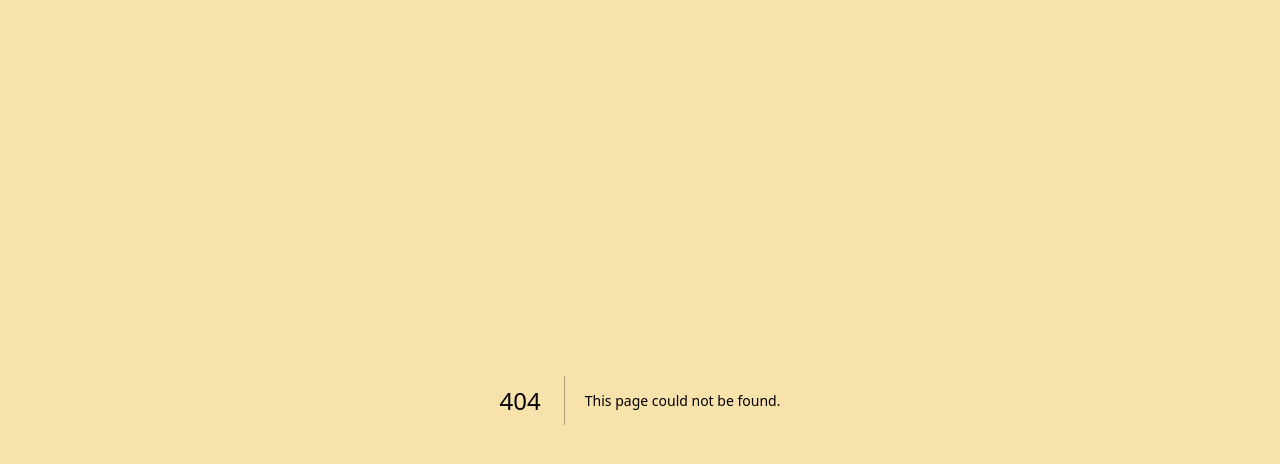
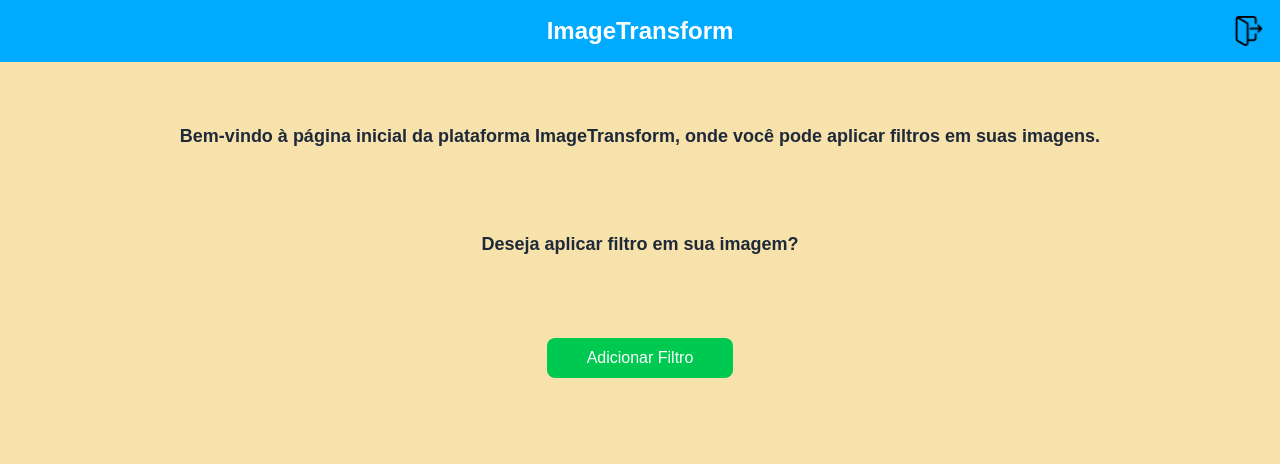
Before and after one commit to mauriciobenjamin700/image-transform-web, a Next.js app: page /initial in a window 1280 px wide. Before the commit this address had no page. Shown: the top 464 px of the page. Built offline with nearby package versions, Linux system fonts and the light colour scheme.

Commit message:
novas page para tela inicial e ajustes

```diff
--- /dev/null
+++ b/src/app/initial/page.tsx
@@ -0,0 +1,28 @@
+"use client";
+
+import React from "react";
+import Header from "../../components/Header"; // Importe o componente Header
+import { useRouter } from "next/navigation";
+
+export default function InitialPage() {
+  const router = useRouter();
+
+  return (
+    <main className="flex flex-col items-center h-screen">
+      <Header /> {/* Exibe o componente Header */}
+      <div className="mt-15 text-lg font-semibold text-center text-gray-800">
+        Bem-vindo à página inicial da plataforma ImageTransform, onde você pode aplicar filtros em suas imagens.
+      </div>
+      <div className="mt-20 text-lg font-semibold text-center text-gray-800">
+        Deseja aplicar filtro em sua imagem?
+      </div>
+      {/* Botão para ir para a página de seleção de filtro */}
+      <button
+            onClick={() => router.push("/")} // Redireciona para a página de câmera
+            className="bg-green-500 mt-20 text-white px-10 py-2 rounded-lg hover:bg-green-600"
+          >
+            Adicionar Filtro
+      </button>
+    </main>
+  );
+}
--- a/src/app/page.tsx
+++ b/src/app/page.tsx
@@ -24,12 +24,12 @@ export default function Home() {
 
       {/* Botões abaixo do Header */}
       <div className="flex flex-col items-center justify-center h-screen gap-8">
-        <div className="flex gap-8">
+        <div className="flex gap-20 ">
           {/* Botão 1 */}
-          <div className="flex flex-col items-center">
+          <div className="flex flex-col items-center ">
             <button
               onClick={handleNavigateToCamera}
-              className="bg-[#CEB863] p-4 rounded-lg"
+              className="bg-[#CEB863] p-4 rounded-lg ml-auto hover:shadow-lg hover:shadow-gray-800 transition-shadow"
             >
               <Image src={icon1} alt="Icon 1" width={50} height={50} />
             </button>
@@ -40,7 +40,7 @@ export default function Home() {
           <div className="flex flex-col items-center">
             <button
               onClick={handleNavigateToGallery}
-              className="bg-[#CEB863] p-4 rounded-lg"
+              className="bg-[#CEB863] p-4 rounded-lg ml-auto hover:shadow-lg hover:shadow-gray-800 transition-shadow"
             >
               <Image src={icon2} alt="Icon 2" width={50} height={50} />
             </button>
--- a/src/components/Header/index.tsx
+++ b/src/components/Header/index.tsx
@@ -2,31 +2,29 @@
 
 import Image from 'next/image';
 import React from 'react';
-import uploadIcon from '../../assets/saida.svg';
+import { useRouter } from 'next/navigation';
+import uploadIcon from '../../assets/sair.svg';
 
 export default function Header() {
-  const handleOpenAndCloseTab = () => {
-    window.open('https://www.google.com');
-    window.close(); // Fecha a aba atual
-  };
+  const router = useRouter();
 
   return (
-    <header className="bg-[#00AAFF] text-white p-4 flex items-center relative w-full">
+    <header className="bg-[#00AAFF] text-white p-2 flex items-center relative w-full">
       {/* Texto centralizado */}
-      <div className="absolute left-1/2 transform -translate-x-1/2 text-lg font-semibold">
+      <div className="absolute left-1/2 transform -translate-x-1/2  text-2xl font-semibold">
         ImageTransform
       </div>
 
       {/* Botão alinhado à direita */}
       <button
-        onClick={handleOpenAndCloseTab} // Adiciona o evento de clique
-        className="bg-white p-2 rounded-lg flex items-center ml-auto"
+        onClick={() => router.push("/initial")} // Adiciona o evento de clique
+        className="p-2 rounded-lg flex items-center ml-auto hover:shadow-lg hover:shadow-gray-500 transition-shadow"
       >
         <Image
           src={uploadIcon} // Utilize o ícone importado
           alt="Upload"
-          width={24}
-          height={24}
+          width={30}
+          height={30}
         />
       </button>
     </header>
```
Also changed, not shown: src/assets/sair.svg (added).
